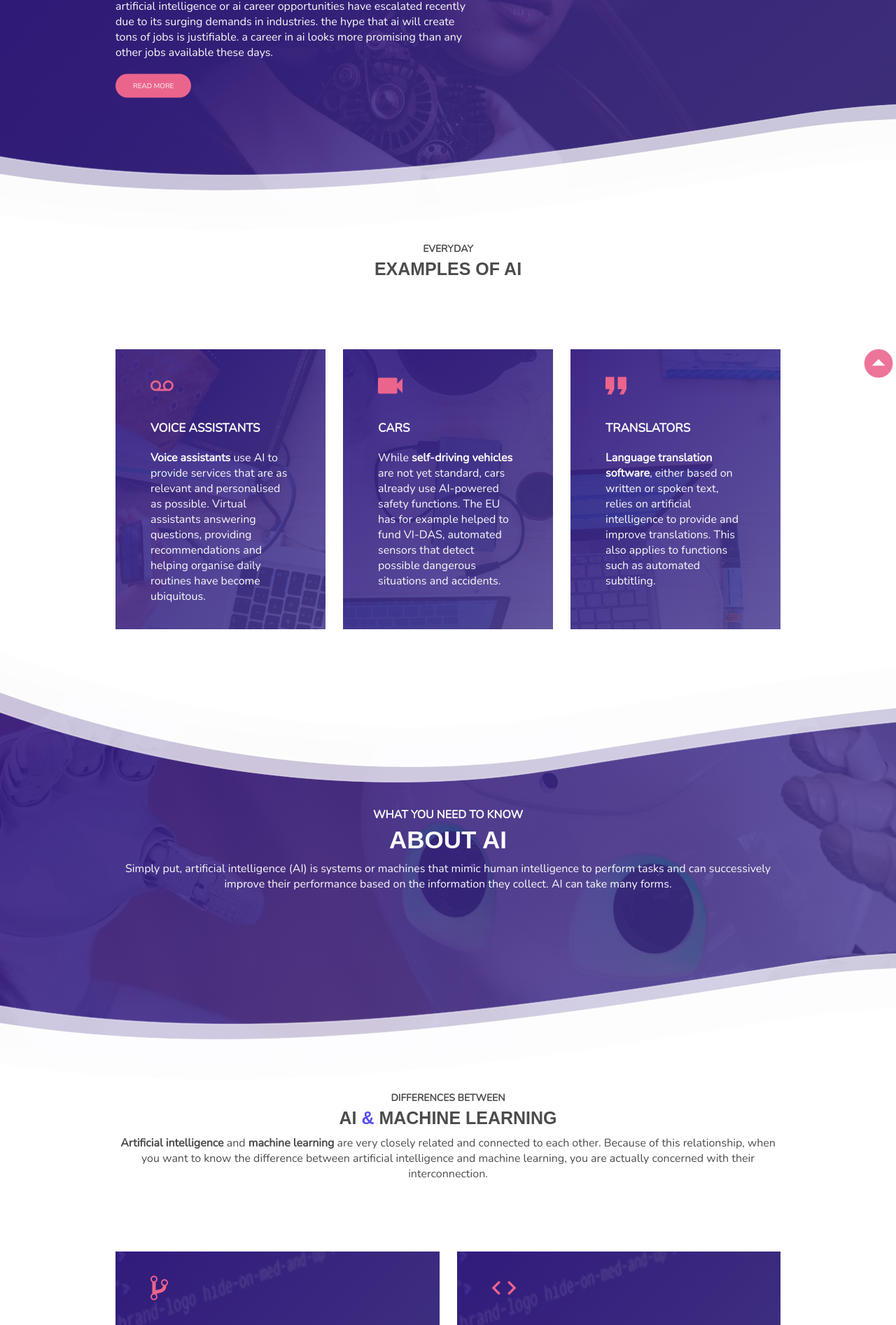
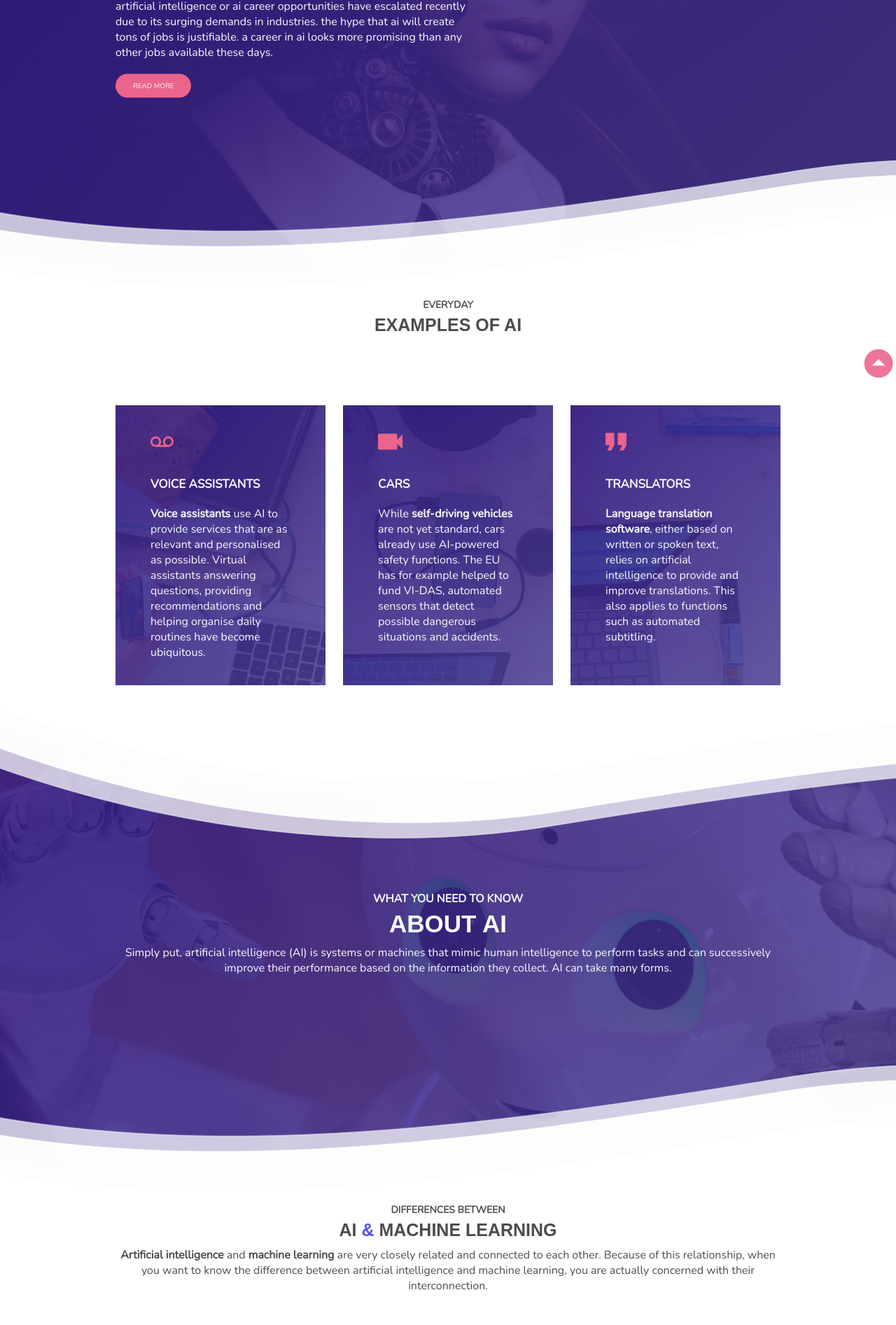
Before and after one commit to maciejpieczarka/pdz-project, a plain HTML site: page index.html in a window 1280 px wide. Shown: the part 254-2147 px from the top of the page at 70% size. Drawn offline with nearby package versions, Linux system fonts and the light colour scheme; a web font is replaced by a local one.

Commit message:
Change responsivity

```diff
--- a/main.css
+++ b/main.css
@@ -132,7 +132,7 @@ nav {
 /* Home section styles */
 .home {
     width: 100%;
-    height: 85vh;
+    height: 95vh;
     background: linear-gradient(135deg, rgba(49, 24, 131, .9) 0%, rgba(72, 56, 149, .8) 100%), url(./images/home-bg.jpg) center no-repeat;
     background-size: cover;
     position: relative;
@@ -424,7 +424,7 @@ nav {
 footer {
     width: 100%;
     height: 100%;
-    max-height: 30vh;
+    max-height: 45vh;
     background-color: #fff;
     display: flex;
     flex-direction: column;
@@ -665,10 +665,14 @@ footer h3 {
 
 @media screen and (min-width: 1200px) {
     .home {
-        height: 75vh;
+        height: 85vh;
     }
 
     .home .main-message {
         transform: translateY(50%);
     }
+
+    .about {
+        height: 90vh;
+    }
 }
```
